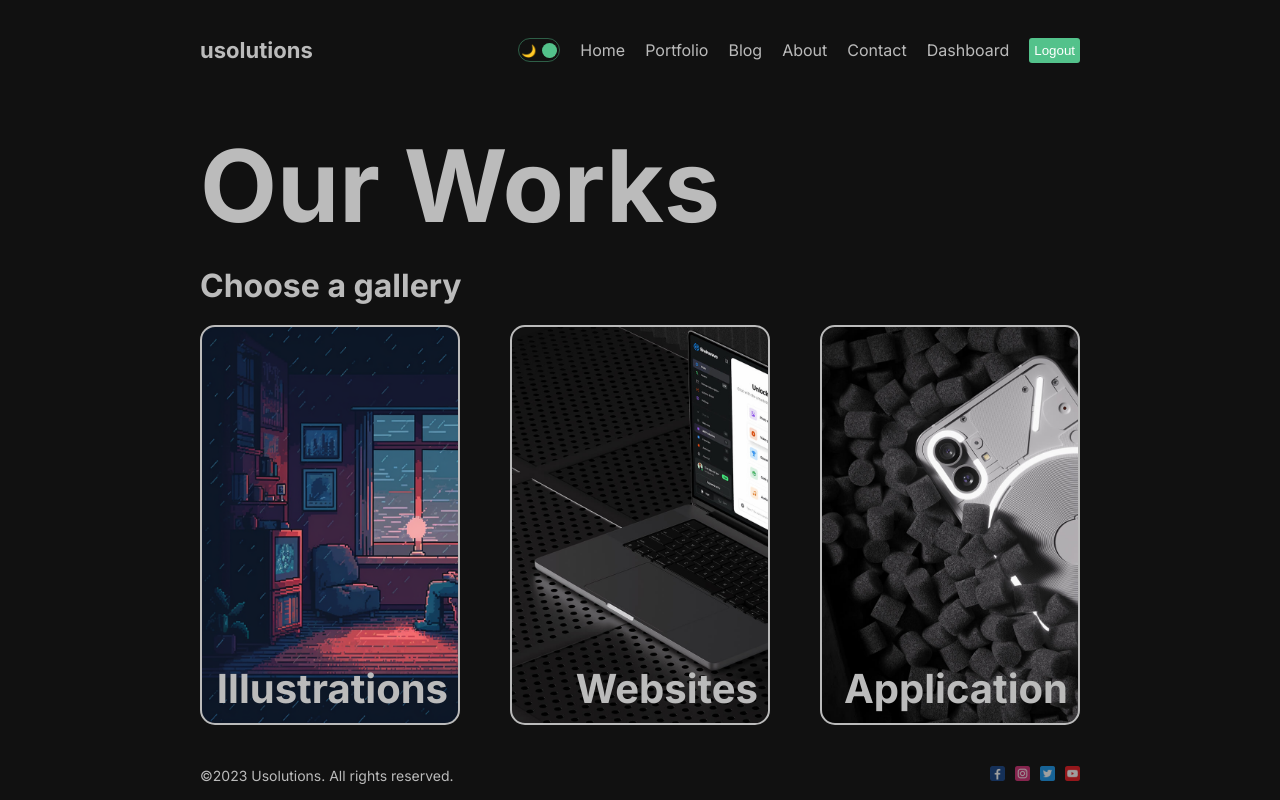
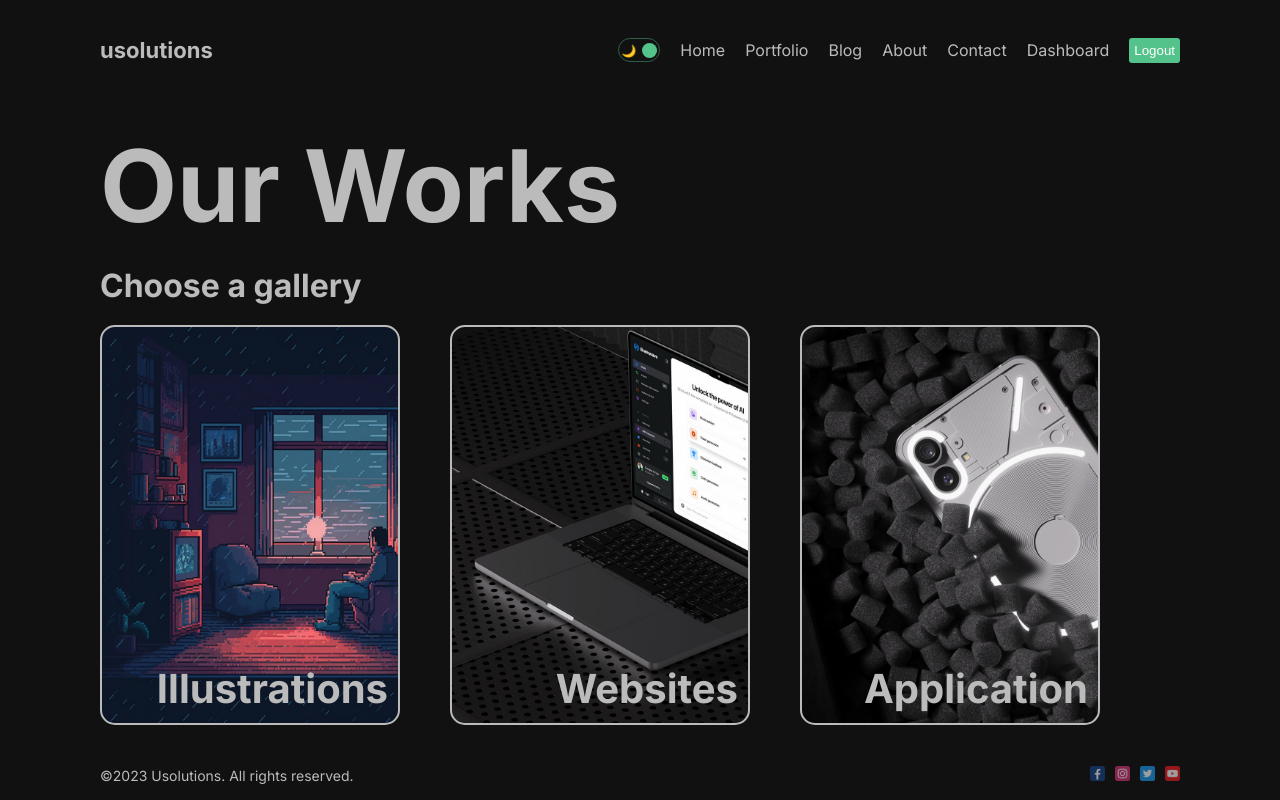
Before and after one commit to samuel-cossa/nextjs_pratice, a Next.js app: page /portfolio in a window 1280 px wide. Built offline with nearby package versions, Linux system fonts and the light colour scheme.

Commit message:
all bugs fixed from feching server side data fecthing

```diff
--- a/src/app/blog/[id]/page.jsx
+++ b/src/app/blog/[id]/page.jsx
@@ -4,7 +4,7 @@ import Image from "next/image";
 import { notFound } from "next/navigation";
 
 async function getData(id) {
-  const res = await fetch(`http://localhost:3000/api/posts/${id}`, {
+  const res = await fetch(`https://jsonplaceholder.typicode.com/posts/${id}`, {
     cache: "no-store",
   });
 
--- a/src/app/blog/page.jsx
+++ b/src/app/blog/page.jsx
@@ -4,12 +4,12 @@ import Link from "next/link";
 import Image from "next/image";
 
 async function getData() {
-  const res = await fetch("http://localhost:3000/api/posts", {
+  const res = await fetch("https://jsonplaceholder.typicode.com/posts", {
     cache: "no-store",
   });
 
   if (!res.ok) {
-    throw new Error("Failed to fetch data");
+    return res.json();
   }
 
   return res.json();
--- a/src/app/globals.css
+++ b/src/app/globals.css
@@ -52,7 +52,7 @@ a {
   max-width: 1366px;
   min-height: 100vh;
   margin: 0 auto;
-  padding: 0 200px;
+  padding: 0 100px;
   display: flex;
   flex-direction: column;
   justify-content: space-between;
```
